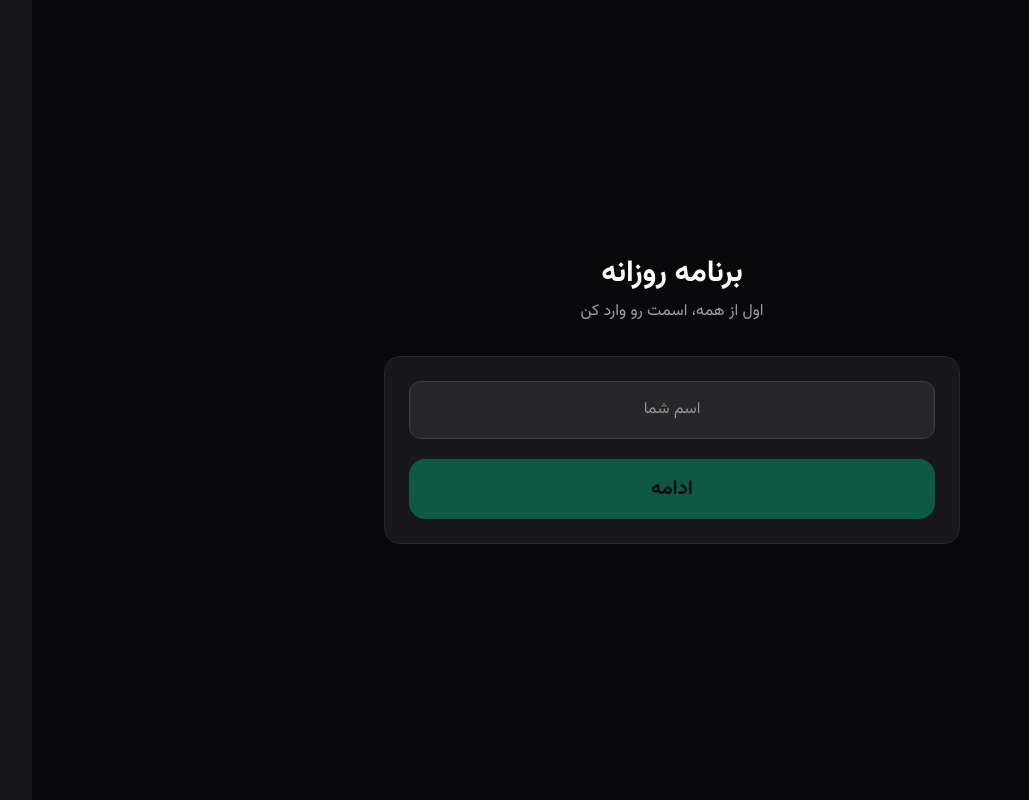
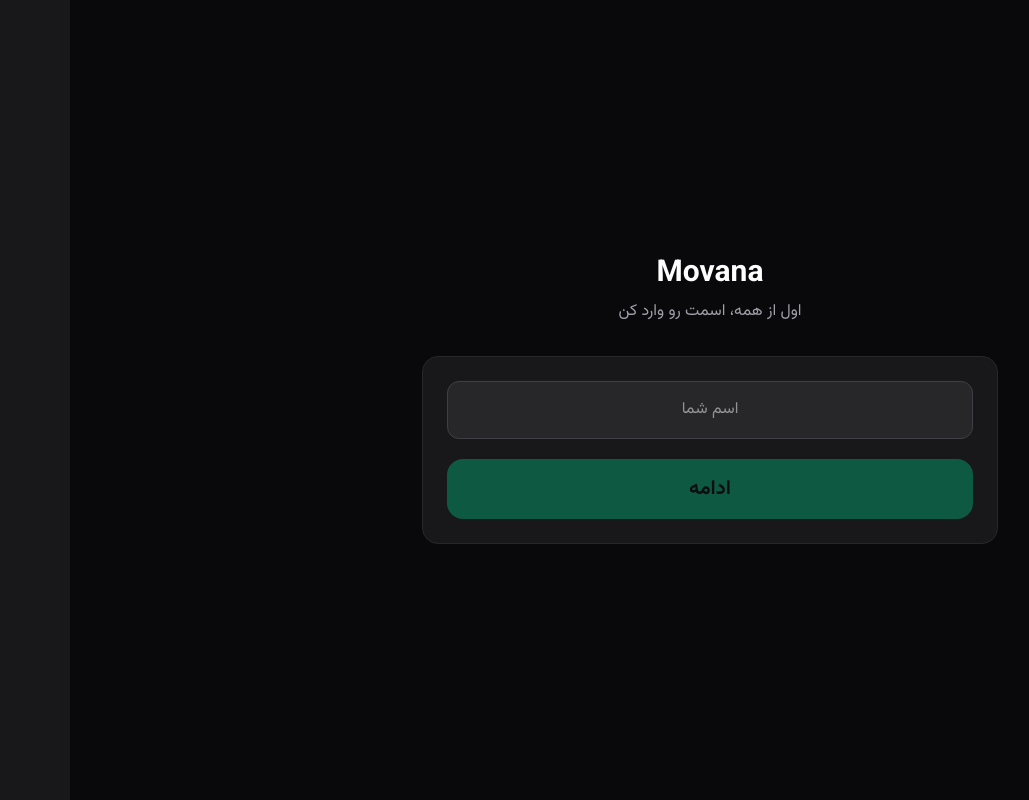
Before and after one commit to emadhosseini/Gampetoo, a React (Vite) app: page /setup in a window 1280 px wide. Shown: the whole page, without its empty margins (59-1088 px from the left). Built offline with nearby package versions, Linux system fonts and the light colour scheme.

Commit message:
Rebrand project from emad-daily to Movana
Renamed GitHub repo, npm package, PWA manifest/title, and the
onboarding screen's app name to Movana.

```diff
--- a/index.html
+++ b/index.html
@@ -10,8 +10,8 @@
     <meta name="mobile-web-app-capable" content="yes" />
     <meta name="apple-mobile-web-app-capable" content="yes" />
     <meta name="apple-mobile-web-app-status-bar-style" content="black-translucent" />
-    <meta name="apple-mobile-web-app-title" content="برنامه روزانه" />
-    <title>برنامه روزانه</title>
+    <meta name="apple-mobile-web-app-title" content="Movana" />
+    <title>Movana</title>
   </head>
   <body>
     <div id="root"></div>
--- a/package.json
+++ b/package.json
@@ -1,5 +1,5 @@
 {
-  "name": "emad-daily",
+  "name": "movana",
   "private": true,
   "version": "0.0.0",
   "type": "module",
--- a/src/pages/SetupProgramPage.tsx
+++ b/src/pages/SetupProgramPage.tsx
@@ -47,7 +47,7 @@
         <div className="mx-auto flex w-full max-w-xl flex-col space-y-8">
           <div className="text-center">
             <h1 className="text-3xl font-bold text-white">
-              برنامه روزانه
+              Movana
             </h1>
 
             <p className="mt-2 text-zinc-400">
@@ -164,7 +164,7 @@
       <div className="mx-auto flex max-w-xl flex-col space-y-8">
         <div className="text-center">
           <h1 className="text-3xl font-bold text-white">
-            برنامه روزانه
+            Movana
           </h1>
 
           <p className="mt-2 text-zinc-400">
--- a/vite.config.ts
+++ b/vite.config.ts
@@ -16,8 +16,8 @@
       ],
       manifest: {
         id: "/",
-        name: "برنامه روزانه",
-        short_name: "برنامه روزانه",
+        name: "Movana",
+        short_name: "Movana",
         description: "برنامه تمرینی و غذایی روزانه",
         lang: "fa",
         dir: "rtl",
```
Also changed, not shown: 2 other files (tests, documents, lock files or other folders).
